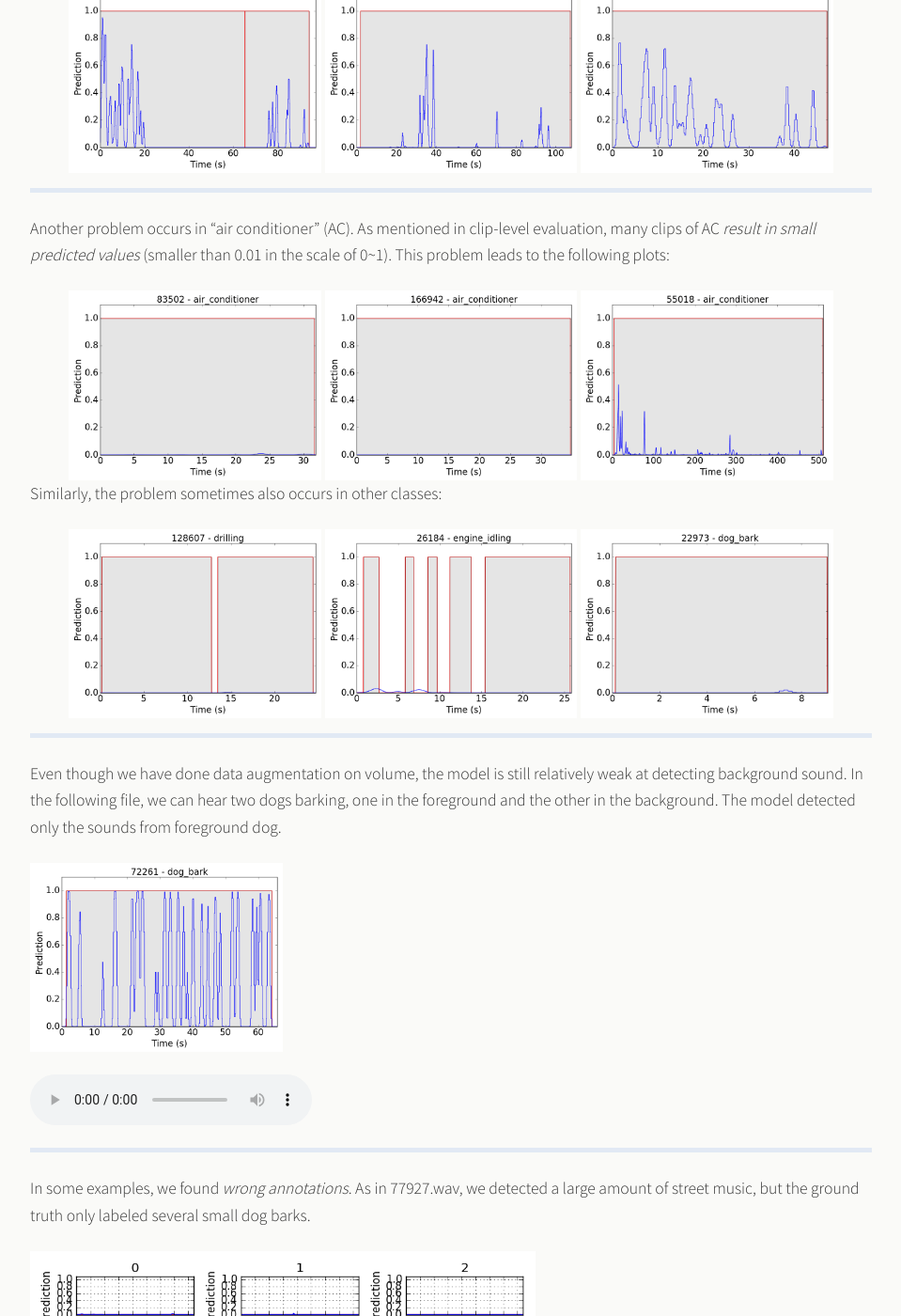
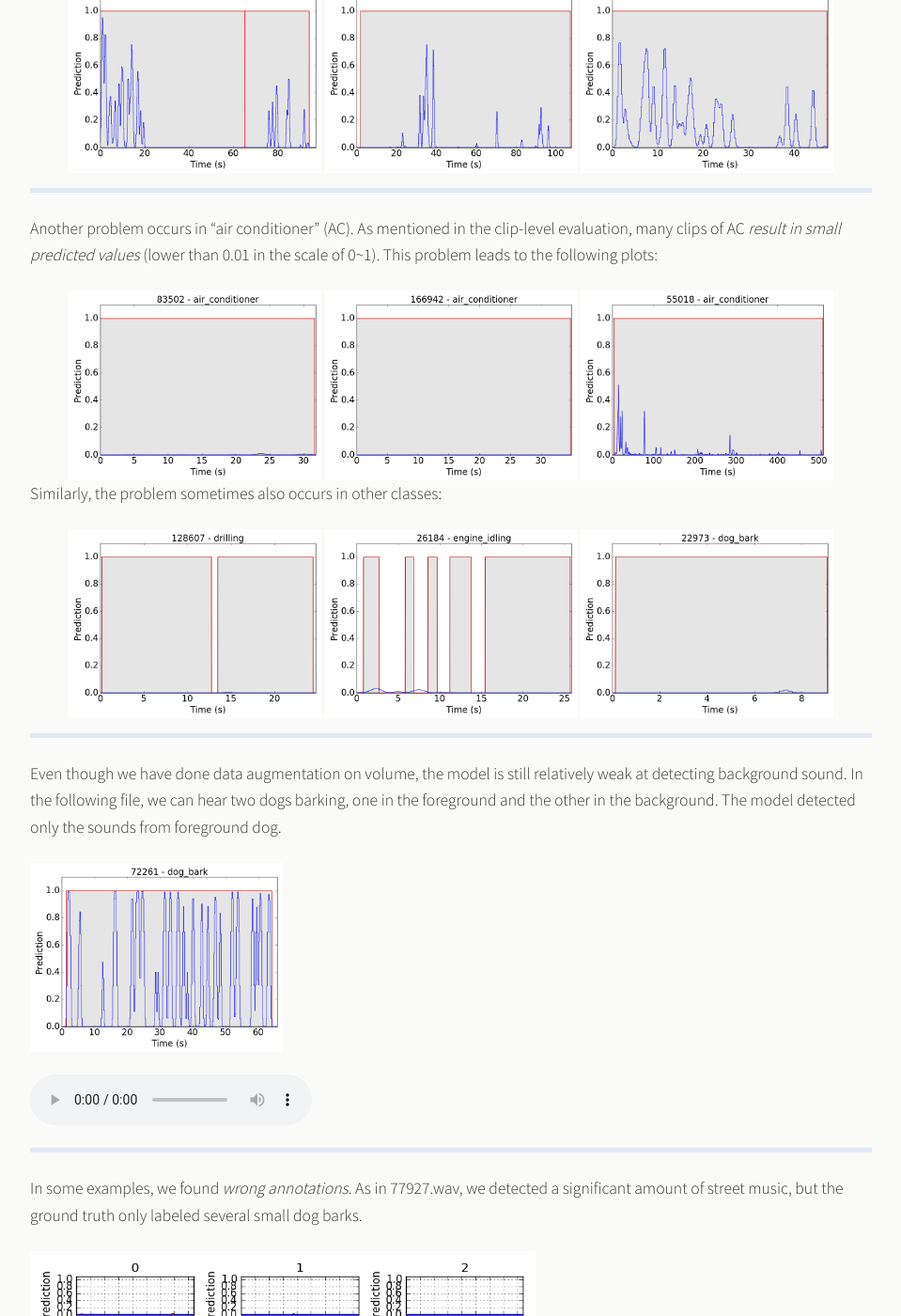
Before and after one commit to tweihaha/tweihaha.github.io, a Jekyll site: the page built from _pages/aed-by-cnn.md, in a window 1280 px wide and 1400 px high, scrolled down 5253 px. Shown: the whole window at 94% size, without its empty margins (160-1119 px from the left). Built offline with Jekyll 4.4.1, drawn with Linux system fonts in a browser that asks for light colours; some of the changed text lies outside the part shown.

Commit message:
edit aed

```diff
--- a/_pages/aed-by-cnn.md
+++ b/_pages/aed-by-cnn.md
@@ -140,7 +140,7 @@ The same problem happens in "street music" (SM) as well:
 
 ---
 
-Another problem occurs in "air conditioner" (AC). As mentioned in clip-level evaluation, many clips of AC *result in small predicted values* (smaller than 0.01 in the scale of 0~1). This problem leads to the following plots:
+Another problem occurs in "air conditioner" (AC). As mentioned in the clip-level evaluation, many clips of AC *result in small predicted values* (lower than 0.01 in the scale of 0~1). This problem leads to the following plots:
 
 <center>
 <img class="frame-level-plot" src="/assets/img/aed-by-cnn/frame-level/83502_0.png">
@@ -168,7 +168,7 @@ Even though we have done data augmentation on volume, the model is still relativ
 
 ---
 
-In some examples, we found *wrong annotations*. As in 77927.wav, we detected a large amount of street music, but the ground truth only labeled several small dog barks.
+In some examples, we found *wrong annotations*. As in 77927.wav, we detected a significant amount of street music, but the ground truth only labeled several small dog barks.
 
 <img class="frame-level-all" style="width: 60%;" src="/assets/img/aed-by-cnn/frame-level/77927.png">
 <audio controls>
```
Also changed, not shown: other parts of _pages/aed-by-cnn.md (+1 -1 lines).
